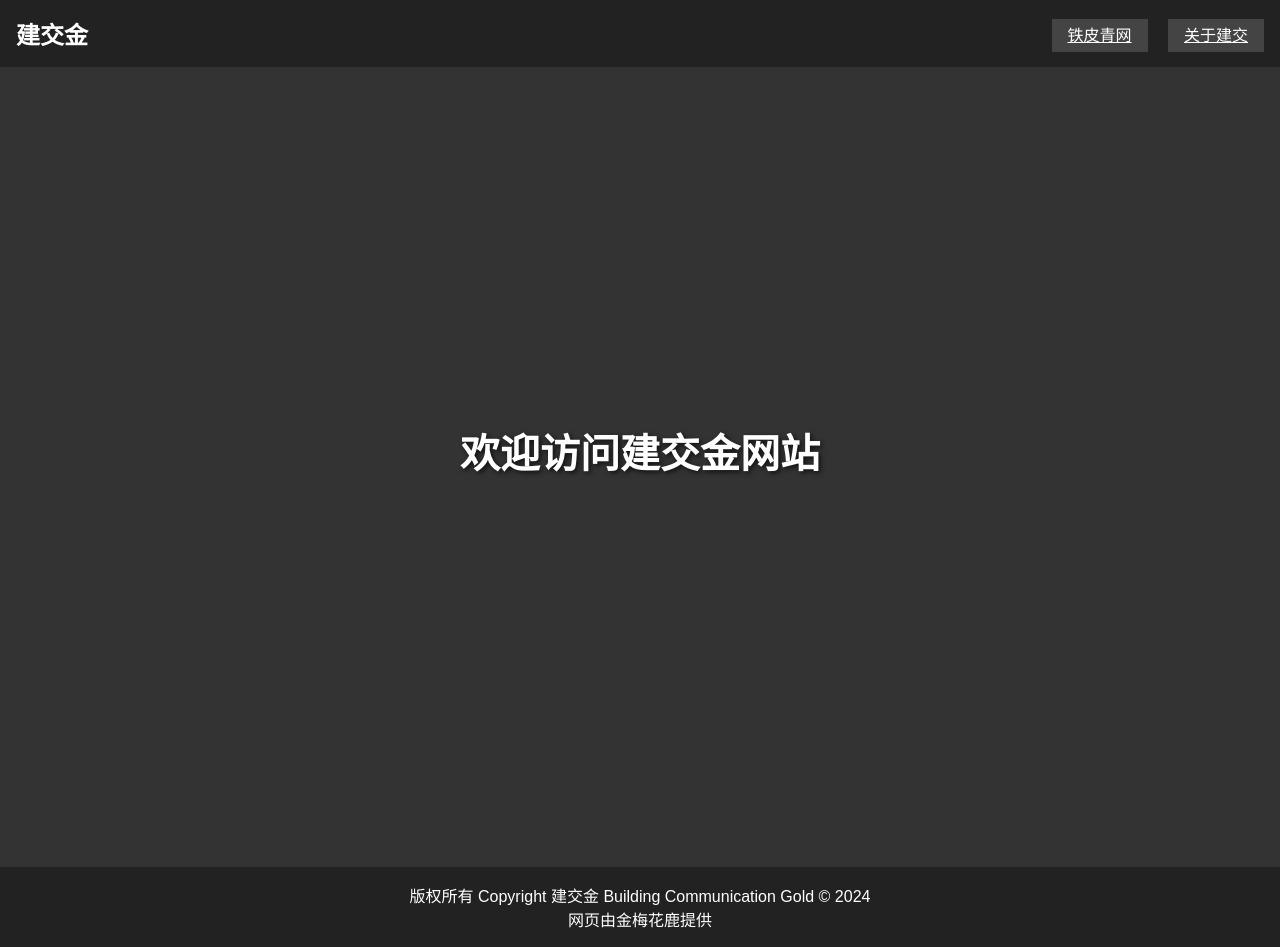
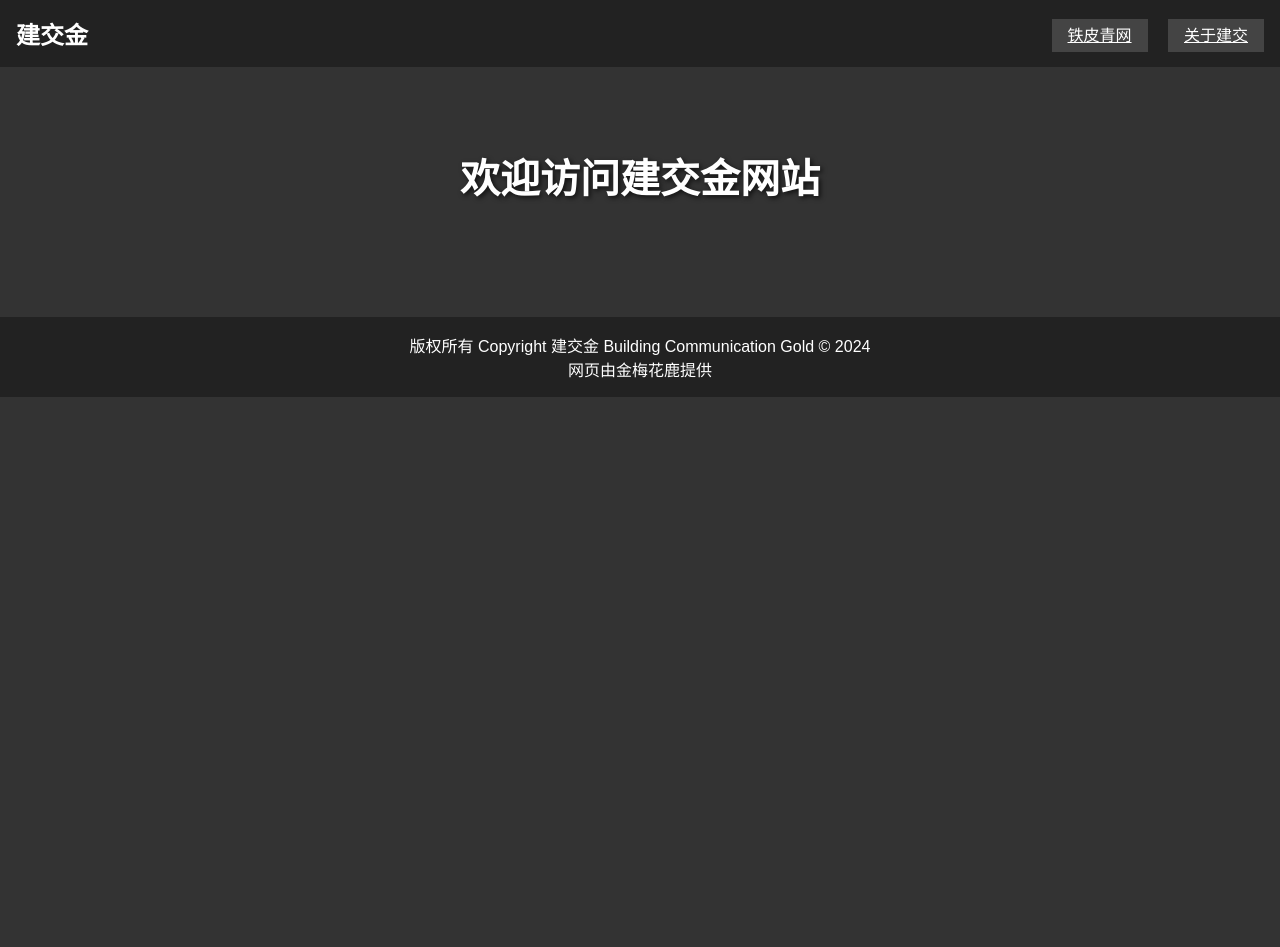
Before and after one commit to FerrumCyan/built_communication_gold, a plain HTML site: page index.html in a window 1280 px wide. After the commit the page ends 800 px from the top, so only its background shows below. Drawn offline with Linux system fonts and the light colour scheme.

Commit message:
Update styles.css

```diff
--- a/styles.css
+++ b/styles.css
@@ -46,7 +46,7 @@ header {
     background-size: cover;
     background-position: center;
     text-align: center;
-    height: 100vh; /* 占满整个视口高度 */
+    height: 250px; /* 占满整个视口高度 */
     display: flex;
     flex-direction: column;
     justify-content: center;
```
